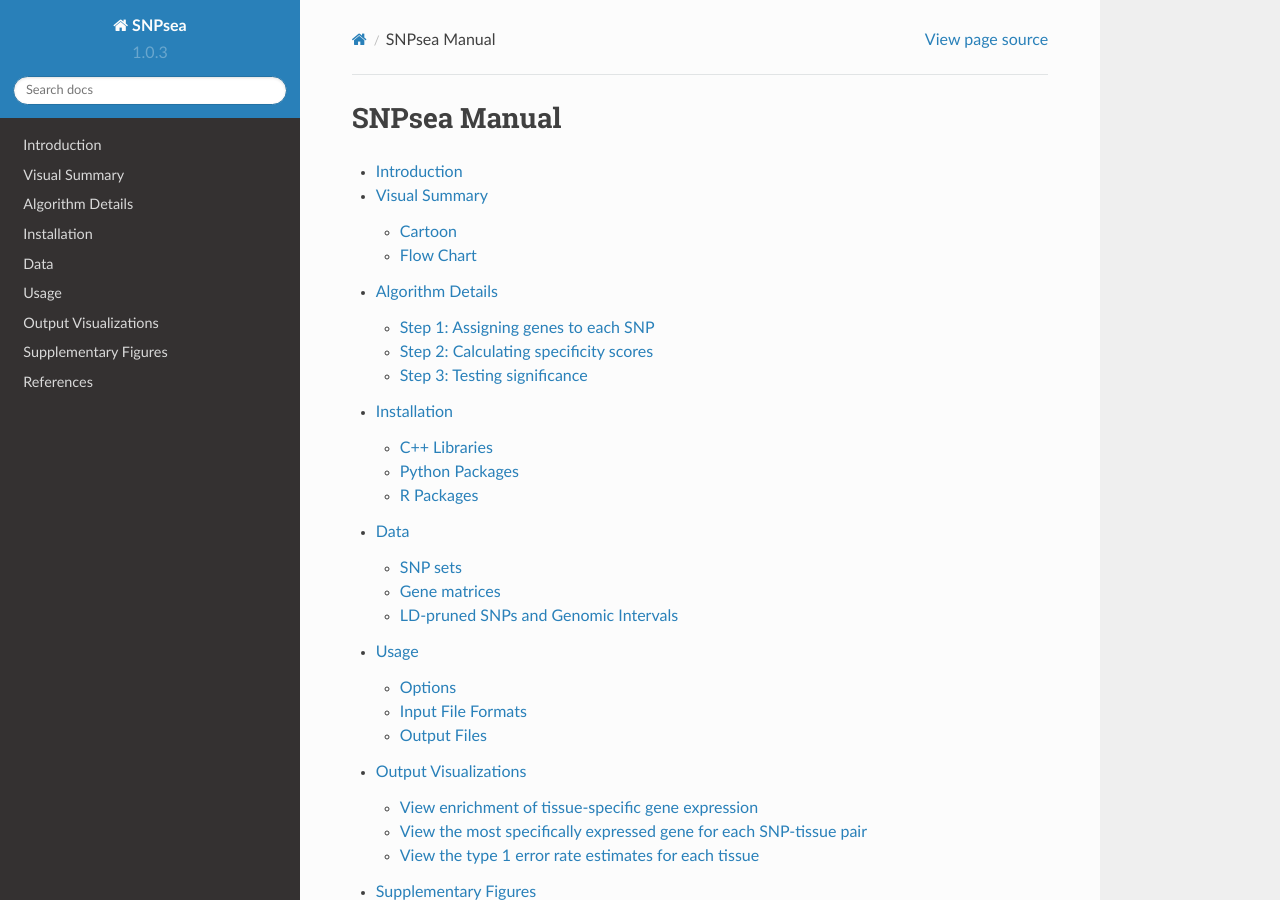
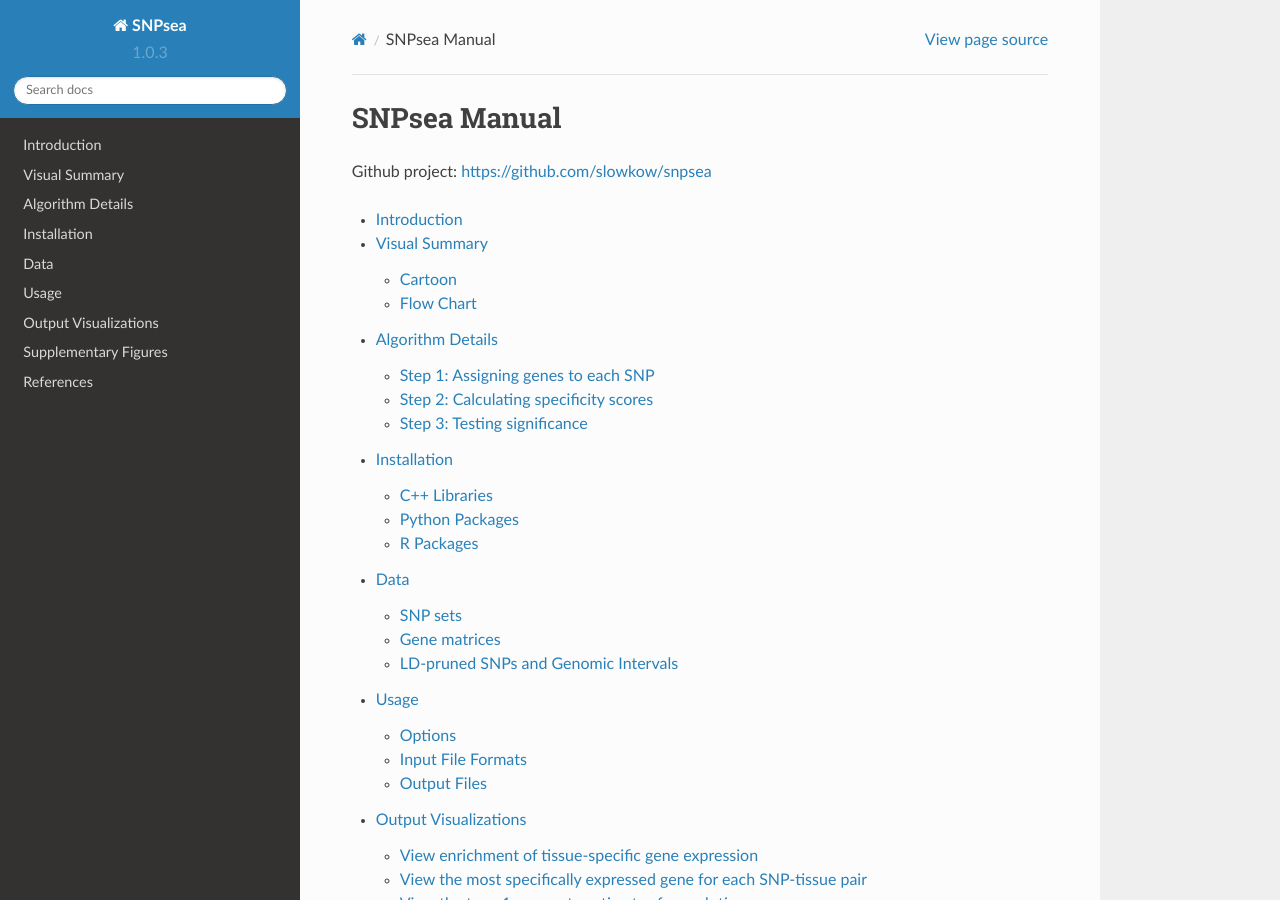
Before and after one commit to slowkow/snpsea, a Sphinx documentation site: the page built from docs/index.rst, in a window 1280 px wide and 900 px high. Built offline with Sphinx 7.4.7 and the Read the Docs theme 2.0.0, drawn with Linux system fonts in a browser that asks for light colours.

Commit message:
Add link to github

```diff
--- a/docs/index.rst
+++ b/docs/index.rst
@@ -1,5 +1,7 @@
 SNPsea Manual
 *************
+
+Github project: https://github.com/slowkow/snpsea
 
 .. toctree::
    :maxdepth: 2
```
